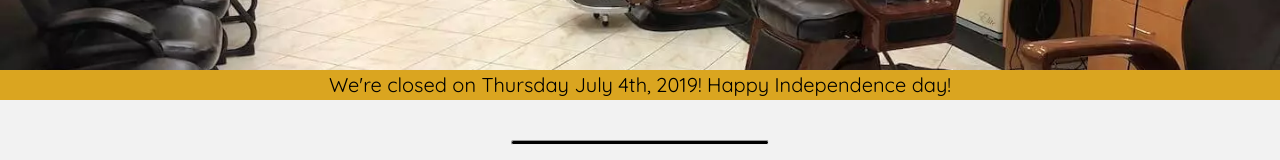
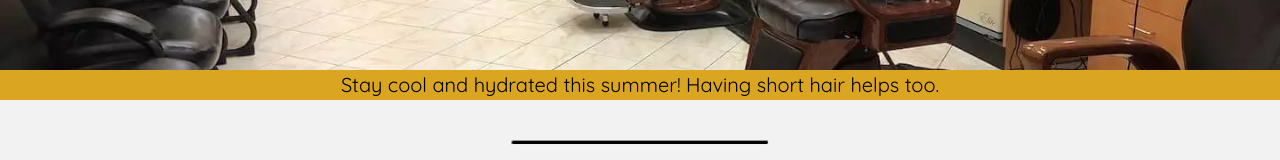
Before and after one commit to timh1203/dulles-barber, a Gatsby site: page / in a window 1280 px wide. Shown: the part 230-390 px from the top of the page. Built offline with nearby package versions, Linux system fonts and the light colour scheme; Gatsby itself is replaced by a stand-in of ours.

Commit message:
Remove independence day notification

```diff
--- a/src/components/Notification.js
+++ b/src/components/Notification.js
@@ -4,7 +4,7 @@ import styled from 'styled-components';
 const Notification = props => (
 	<Div1>
 		<P1>
-      We're closed on Thursday July 4th, 2019! Happy Independence day!
+      Stay cool and hydrated this summer! Having short hair helps too.
 			{/* <span role="img" aria-label="icon">🎉</span> */}
 			{/* <span role="img" aria-label="icon">🐰</span> */}
 			{/* <span role="img" aria-label="icon">🥚</span> */}
```
